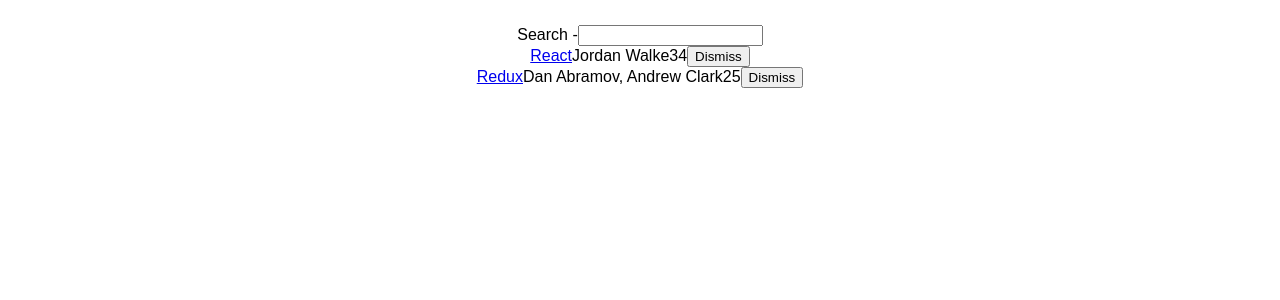
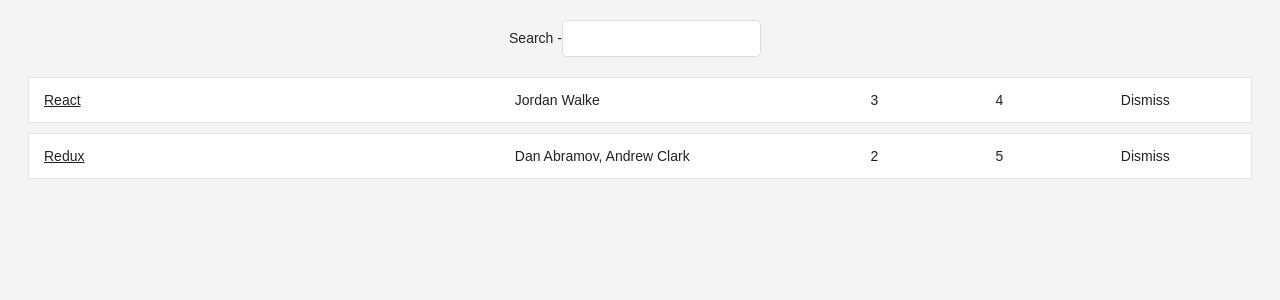
Before and after one commit to deepakkarki/hnapp, a React (Create React App) app: page / in a window 1280 px wide. Shown: the top 300 px of the page. Built offline with nearby package versions, Linux system fonts and the light colour scheme.

Commit message:
Added basic CSS styling to make the UI look good.

```diff
--- a/src/App.css
+++ b/src/App.css
@@ -1,30 +1,63 @@
-.App {
-  text-align: center;
-  margin-top: 25px;
+.page {
+  margin: 20px;
 }
 
-.App-logo {
-  animation: App-logo-spin infinite 20s linear;
-  height: 80px;
+.interactions {
+  text-align: center;
 }
 
-.item {
-  padding-bottom: 15px
+.table {
+  margin: 20px 0;
 }
 
-.App-header {
-  background-color: #222;
-  height: 150px;
-  padding: 20px;
-  color: white;
+.table-header {
+  display: flex;
+  line-height: 24px;
+  font-size: 16px;
+  padding: 0 10px;
+  justify-content: space-between;
 }
 
-.App-intro {
-  font-size: large;
+.table-empty {
+  margin: 200px;
+  text-align: center;
+  font-size: 16px;
 }
 
-/*@keyframes App-logo-spin {
-  from { transform: rotate(0deg); }
-  to { transform: rotate(360deg); }
+.table-row {
+  display: flex;
+  line-height: 24px;
+  white-space: nowrap;
+  margin: 10px 0;
+  padding: 10px;
+  background: #ffffff;
+  border: 1px solid #e3e3e3;
 }
-*/
+
+.table-header > span {
+  overflow: hidden;
+  text-overflow: ellipsis;
+  padding: 0 5px;
+}
+
+.table-row > span {
+  overflow: hidden;
+  text-overflow: ellipsis;
+  padding: 0 5px;
+}
+
+.button-inline {
+  border-width: 0;
+  background: transparent;
+  color: inherit;
+  text-align: inherit;
+  -webkit-font-smoothing:
+  inherit; padding: 0;
+  font-size: inherit;
+  cursor: pointer;
+}
+
+.button-active {
+  border-radius: 0;
+  border-bottom: 1px solid #38BB6C;
+}
--- a/src/App.js
+++ b/src/App.js
@@ -26,9 +26,17 @@
   }
 }
 
-class Search extends Component {
-  render() {
-    const { value, onChange, children } = this.props;
+function Button(props) {
+  const { onClick, className='', children} = props;
+  return (
+    <button onClick={onClick} className={className} type="button">
+    {children}
+    </button>
+  );
+}
+
+function Search(props){
+  const { value, onChange, children } = props;
   return (
     <form>
       {children}
@@ -36,32 +44,37 @@
     </form>
   );
 }
-}
 
-class Table extends Component {
-  render(){
-    const {list, pattern, onDismiss} = this.props;
+function Table(props) {
+  const {list, pattern, onDismiss} = props;
   return (
-        <div>
+    <div className="table">
       {
         list.filter(isSearched(pattern)).map(item =>
-          <div key={item.objectID}>
-            <span>
+        <div key={item.objectID} className="table-row">
+          <span style={{ width: '40%' }}>
             <a href={item.url}>{item.title}</a>
           </span>
-            <span>{item.author}</span>
-            <span>{item.num_comments}</span>
-            <span>{item.points}</span>
-            <span>
-              <button onClick={() => onDismiss(item.objectID)}
-                      type="button"> Dismiss </button>
+          <span style={{ width: '30%' }}>
+            {item.author}
+          </span>
+          <span style={{ width: '10%' }}>
+            {item.num_comments}
+          </span>
+          <span style={{ width: '10%' }}>
+            {item.points}
+          </span>
+          <span style={{ width: '10%' }}>
+            <Button onClick={() => onDismiss(item.objectID)}
+              className="button-inline">
+              Dismiss
+            </Button>
           </span>
         </div>
         )
       }
     </div>
   );
-  }
 }
 
 class App extends Component {
@@ -88,12 +101,13 @@
   render() {
     const { searchTerm, list } = this.state;
     return (
-      <div className="App">
+      <div className="page">
+        <div className="interactions">
           <Search value={searchTerm}
                   onChange={this.onSearchChange}>
               Search -
           </Search>
-
+        </div>
         <Table list={list}
                pattern={searchTerm}
                onDismiss={this.onDismiss}/>
--- a/src/index.css
+++ b/src/index.css
@@ -1,5 +1,43 @@
 body {
+color: #222;
+background: #f4f4f4;
+font: 400 14px CoreSans, Arial,sans-serif;
+}
+
+a {
+  color: #222;
+}
+a:hover {
+  text-decoration: underline;
+}
+
+ul, li {
+  list-style: none;
+  padding: 0;
   margin: 0;
-  padding: 0;
-  font-family: sans-serif;
 }
+
+input {
+  padding: 10px;
+  border-radius: 5px;
+  outline: none;
+  margin-right: 10px;
+  border: 1px solid #dddddd;
+}
+
+button {
+  padding: 10px;
+  border-radius: 5px;
+  border: 1px solid #dddddd;
+  background: transparent;
+  color: #808080;
+  cursor: pointer;
+}
+
+button:hover {
+  color: #222;
+}
+
+*:focus {
+  outline: none;
+}
```
Lines whose indentation alone changed are shown as unchanged.
